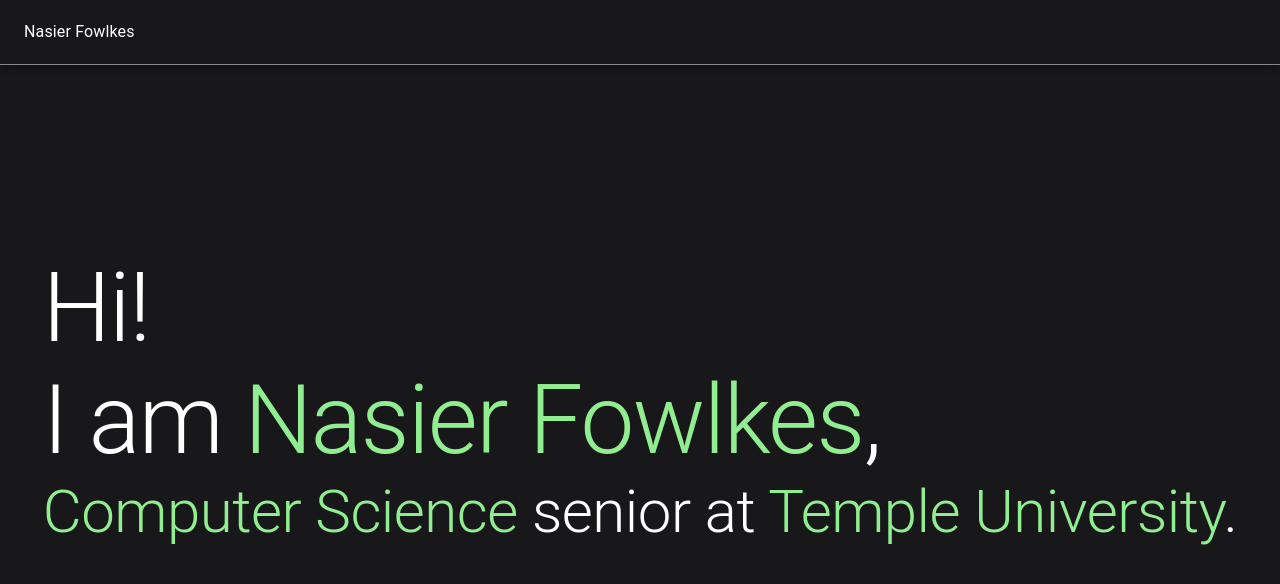
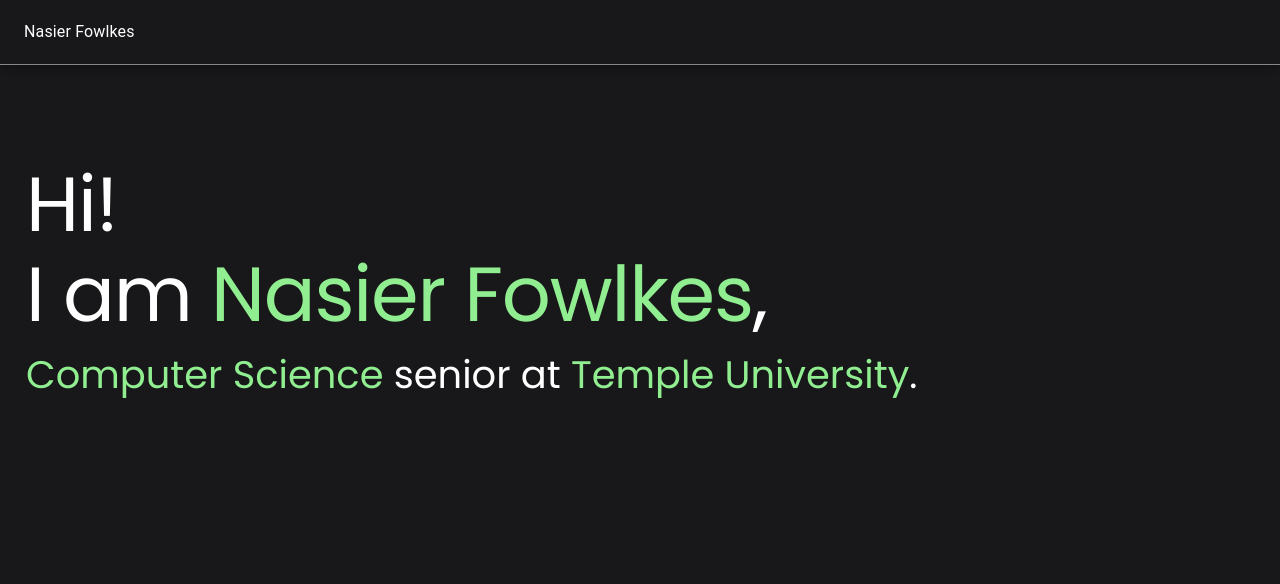
Before and after one commit to NasierF/portfolio-website, a Next.js app: page / in a window 1280 px wide. Shown: the top 584 px of the page. Built offline with nearby package versions, Linux system fonts and the light colour scheme.

Commit message:
basic layout implemented, working with gsap library

```diff
--- a/package.json
+++ b/package.json
@@ -11,8 +11,10 @@
   "dependencies": {
     "@emotion/react": "^11.13.5",
     "@emotion/styled": "^11.13.5",
+    "@fontsource/josefin-sans": "^5.1.0",
     "@fontsource/poppins": "^5.1.0",
     "@mui/material": "^6.1.8",
+    "gsap": "^3.12.5",
     "next": "14.2.5",
     "react": "^18",
     "react-dom": "^18"
--- a/src/app/components/Introduction.jsx
+++ b/src/app/components/Introduction.jsx
@@ -1,31 +1,60 @@
 import { Toolbar, AppBar, Typography, useTheme, Box} from "@mui/material";
+import { gsap } from "gsap";
+import { ScrollTrigger } from "gsap/ScrollTrigger";
+import WaveIcon from "@compnents/WaveAnimation"
+gsap.registerPlugin(ScrollTrigger);
+
+
 
 
 const Introduction = () => {
     const theme = useTheme();
 
     return(
-        <Box>
-            <Typography className="font-poppins" color="white" variant="h1">
-                Hi!
+        <Box
+        sx={{
+            position: "absolute",
+            top: "20%",
+            left: "2%",
+            transform: "scale(.8)",
+            transformOrigin: "top left",
+        }}
+        >
+            <Typography color="white" variant="h1"
+            sx={{fontFamily: '"Poppins", sans-serif',
+                pb: "0",
+            }}>
+                 <Box
+                sx={{
+                    display: "flex",
+                    flexDirection: "row",
+                    gap: 0,
+                }}>
+                    Hi! <WaveIcon/>
+                 </Box>
             </Typography>
-            <Typography className="font-poppins" color="white" variant="h1">
+            <Typography className="font-poppins" color="white" variant="h1"
+            sx={{fontFamily: '"Poppins", sans-serif',
+                pb: "1.5%",
+            }}>
                 I am {" "}
-                <span className="font-bold"
+                <span
                 style={{color: theme.palette.primary.main}}>
                  Nasier Fowlkes
                 </span>
                 ,
             </Typography>
-            <Typography color="white" variant="h2">
-            <span className="font-poppins font-bold"
+            <Typography color="white" variant="h3"
+            sx={{fontFamily: '"Poppins", sans-serif',
+            }}>
+            <span
                 style={{color: theme.palette.primary.main}}>
                 Computer Science {" "}
                 </span>senior at {" "}
                 <span className="font-bold"
                 style={{color: theme.palette.primary.main}}>
                 Temple University
-                </span>
+            </span>
                 .
             </Typography>
         </Box>
--- /dev/null
+++ b/src/app/components/WaveAnimation.jsx
@@ -0,0 +1,51 @@
+import { useEffect } from "react";
+import { gsap } from "gsap";
+import { ScrollTrigger } from "gsap/ScrollTrigger";
+
+gsap.registerPlugin(ScrollTrigger);
+
+const IconAnimation = () => {
+  useEffect(() => {
+
+    gsap.to(".icon", {
+      rotation: 15,
+      repeat: -1,
+      yoyo: true,
+      duration: 0.5,
+      ease: "power1.inOut",
+    });
+
+    // Slide off animation on scroll
+    gsap.to(".icon", {
+      x: 500, // Slides right off the screen
+      opacity: 0,
+      duration: 1,
+      scrollTrigger: {
+        trigger: ".icon", // Start animation when icon is in view
+        start: "top center",
+        end: "top 20%", // Animation ends here
+        scrub: true, // Sync animation with scroll
+      },
+    });
+  }, []);
+
+  return (
+    <div style={{ position: "relative", height: "10vh" }}>
+      <div
+        className="icon"
+        style={{
+          width: "10%",
+          height: "10%",
+          backgroundColor: "red",
+          position: "relative",
+          top: "10%",
+          left: "10%",
+        }}
+      >
+        👋
+      </div>
+    </div>
+  );
+};
+
+export default IconAnimation;
--- a/src/app/globals.css
+++ b/src/app/globals.css
@@ -1,7 +1,6 @@
 @tailwind base;
 @tailwind components;
 @tailwind utilities;
-@import url('https://fonts.googleapis.com/css2?family=Poppins:wght@400;700&display=swap');
 
 
 :root {
--- a/src/app/page.tsx
+++ b/src/app/page.tsx
@@ -1,10 +1,13 @@
 "use client";
+import { gsap } from "gsap";
+import { ScrollTrigger } from "gsap/ScrollTrigger";
 import '@fontsource/poppins/400.css'; // Regular weight
 import '@fontsource/poppins/700.css'; // Bold weight
 import { Box, Typography, ThemeProvider, useTheme } from "@mui/material";
 import NavBar from "@compnents/NavBar";
 import Introduction from "@compnents/Introduction"
 import theme from "@theme";
+gsap.registerPlugin(ScrollTrigger);
 
 export default function Home() {
 
@@ -31,6 +34,7 @@
             scrollSnapAlign: "start",
             backgroundColor: theme.palette.secondary.dark,
             color: "white",
+            position: "relative",
           }}
         >
           <Introduction/>
@@ -44,7 +48,7 @@
             justifyContent: "center",
             alignItems: "center",
             scrollSnapAlign: "start",
-            backgroundColor: theme.palette.secondary.dark,
+            backgroundColor: "black",
             color: "white",
           }}
         >
--- a/tailwind.config.js
+++ b/tailwind.config.js
@@ -1,10 +1,11 @@
 /** @type {import('tailwindcss').Config} */
 module.exports = {
-  content: ["./app/**/*.{js,ts,jsx,tsx}"], // or wherever your files are located
+  content: ["./app/**/*.{js,ts,jsx,tsx}", "./components/**/*.{js,ts,jsx,tsx}"],
   theme: {
     extend: {
       fontFamily: {
         poppins: ['Poppins', 'sans-serif'],
+        josefin: ['"Josefin Sans"', 'sans-serif'],
       },
     },
   },
```
Also changed, not shown: 1 other file (tests, documents, lock files or other folders).
